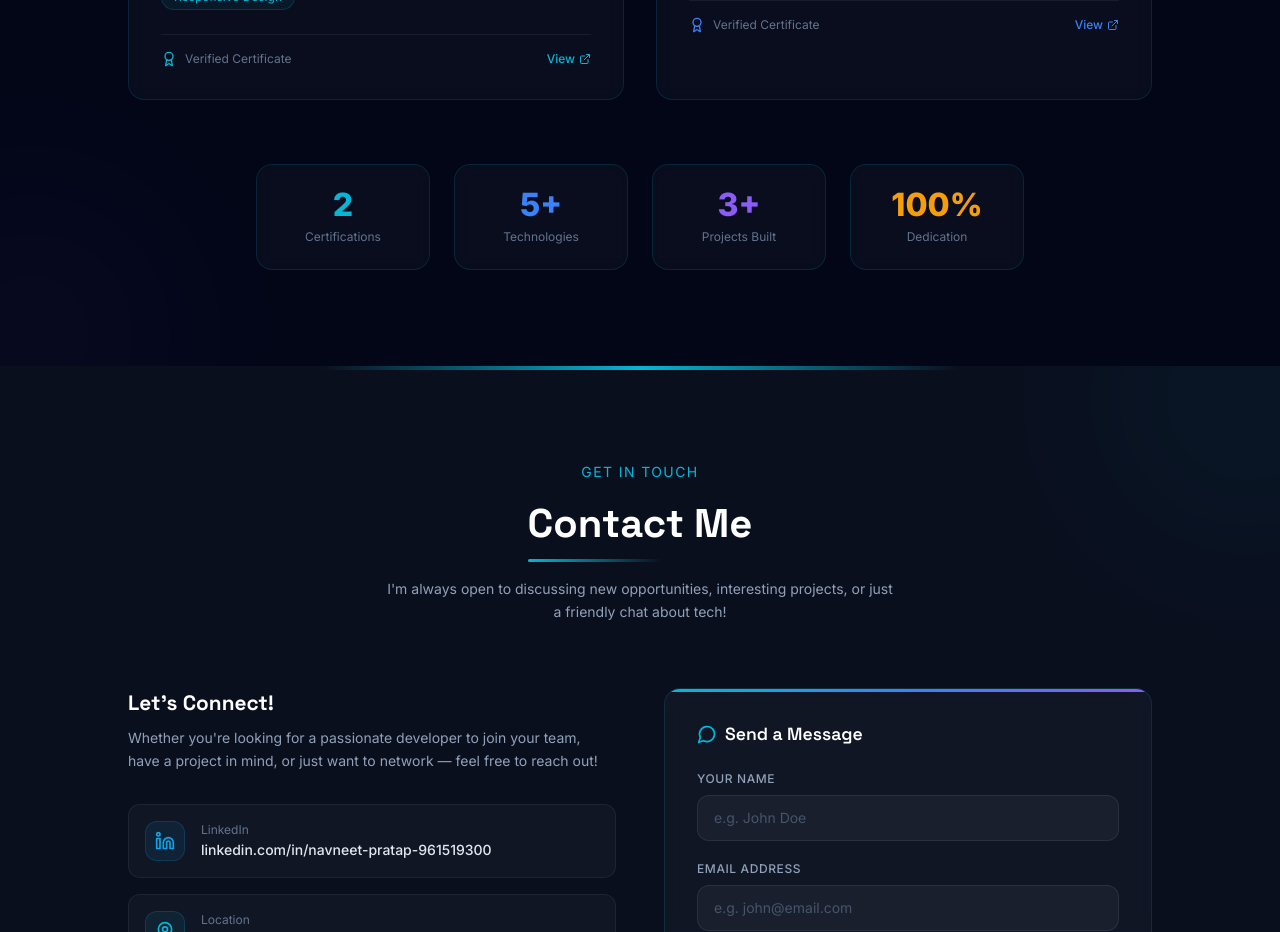
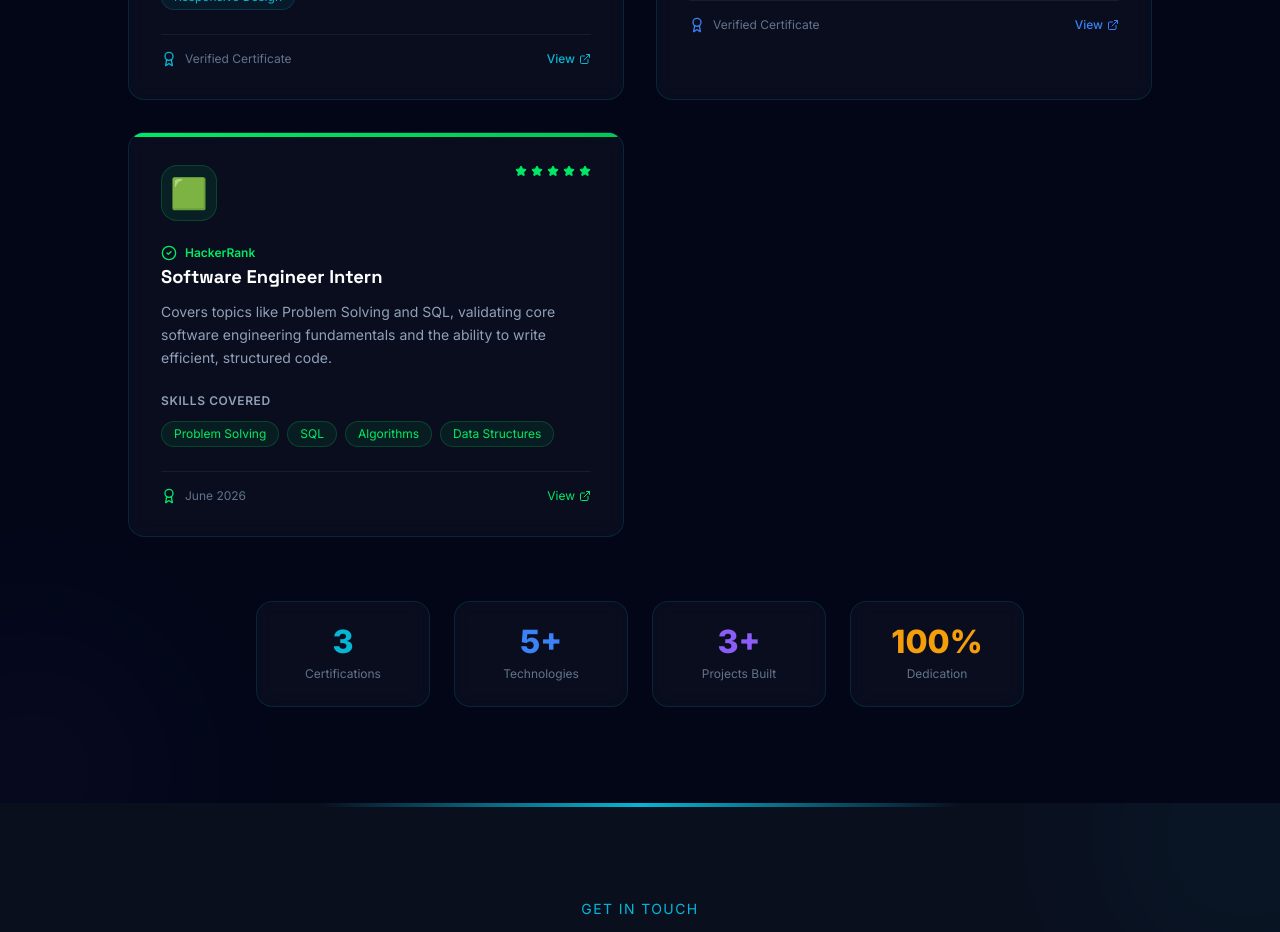
Before and after one commit to Navneet-pratap1027/Navneetportfoliowebsite, a React (Vite) app: page / in a window 1280 px wide. Shown: the part 5780-6712 px from the top of the page. Built offline with nearby package versions, Linux system fonts and the light colour scheme.

Commit message:
Update files from Figma Make

```diff
--- a/src/app/components/Certifications.tsx
+++ b/src/app/components/Certifications.tsx
@@ -7,22 +7,38 @@ const certifications = [
   {
     title: "Front-End Developer Capstone",
     issuer: "Meta / Coursera",
+    date: "",
     description:
       "Comprehensive capstone project demonstrating proficiency in front-end development using React, including building a full responsive web application with modern UI/UX principles.",
     skills: ["React.js", "JavaScript", "HTML/CSS", "UI/UX", "Responsive Design"],
     icon: "🎯",
     color: "#06b6d4",
     gradient: "linear-gradient(135deg, #06b6d4, #0ea5e9)",
+    link: "",
   },
   {
     title: "Full Stack Web Development",
     issuer: "Online Certification",
+    date: "",
     description:
       "Mastered the complete MERN stack (MongoDB, Express.js, React, Node.js) covering both frontend and backend development, RESTful APIs, and database management.",
     skills: ["MongoDB", "Express.js", "React.js", "Node.js", "REST APIs"],
     icon: "🚀",
     color: "#3b82f6",
     gradient: "linear-gradient(135deg, #3b82f6, #6366f1)",
+    link: "",
+  },
+  {
+    title: "Software Engineer Intern",
+    issuer: "HackerRank",
+    date: "June 2026",
+    description:
+      "Covers topics like Problem Solving and SQL, validating core software engineering fundamentals and the ability to write efficient, structured code.",
+    skills: ["Problem Solving", "SQL", "Algorithms", "Data Structures"],
+    icon: "🟩",
+    color: "#00EA64",
+    gradient: "linear-gradient(135deg, #00EA64, #00c853)",
+    link: "https://www.hackerrank.com/certificates/6d9bcbe07246",
   },
 ];
 
@@ -181,9 +197,21 @@ export function Certifications() {
                 <div className="flex items-center gap-2">
                   <Award className="w-4 h-4" style={{ color: cert.color }} />
                   <span className="text-slate-500 text-xs">
-                    Verified Certificate
+                    {cert.date ? cert.date : "Verified Certificate"}
                   </span>
                 </div>
+                {cert.link ? (
+                  <motion.a
+                    href={cert.link}
+                    target="_blank"
+                    rel="noopener noreferrer"
+                    whileHover={{ x: 3 }}
+                    className="flex items-center gap-1 text-xs"
+                    style={{ color: cert.color, textDecoration: "none" }}
+                  >
+                    View <ExternalLink className="w-3 h-3" />
+                  </motion.a>
+                ) : (
                   <motion.button
                     whileHover={{ x: 3 }}
                     className="flex items-center gap-1 text-xs"
@@ -191,6 +219,7 @@ export function Certifications() {
                   >
                     View <ExternalLink className="w-3 h-3" />
                   </motion.button>
+                )}
               </div>
             </motion.div>
           ))}
@@ -204,7 +233,7 @@ export function Certifications() {
           className="mt-16 grid grid-cols-2 md:grid-cols-4 gap-6 max-w-3xl mx-auto"
         >
           {[
-            { value: "2", label: "Certifications", color: "#06b6d4" },
+            { value: "3", label: "Certifications", color: "#06b6d4" },
             { value: "5+", label: "Technologies", color: "#3b82f6" },
             { value: "3+", label: "Projects Built", color: "#8b5cf6" },
             { value: "100%", label: "Dedication", color: "#f59e0b" },
```
Lines whose indentation alone changed are shown as unchanged.
